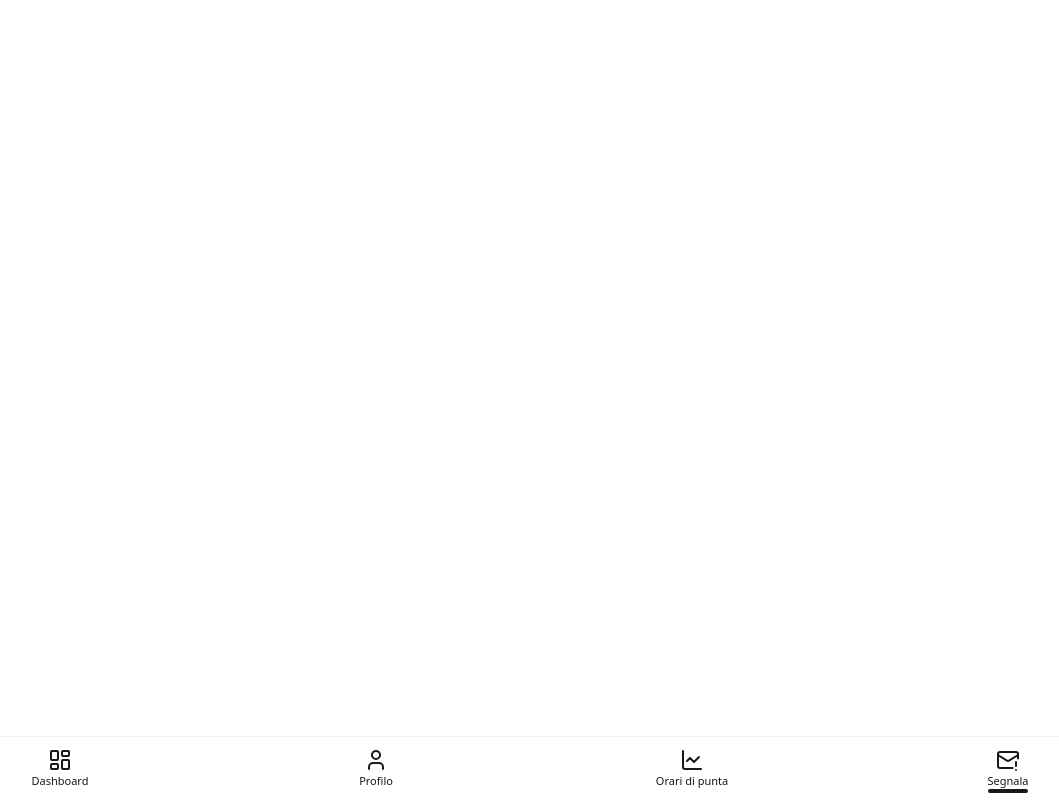
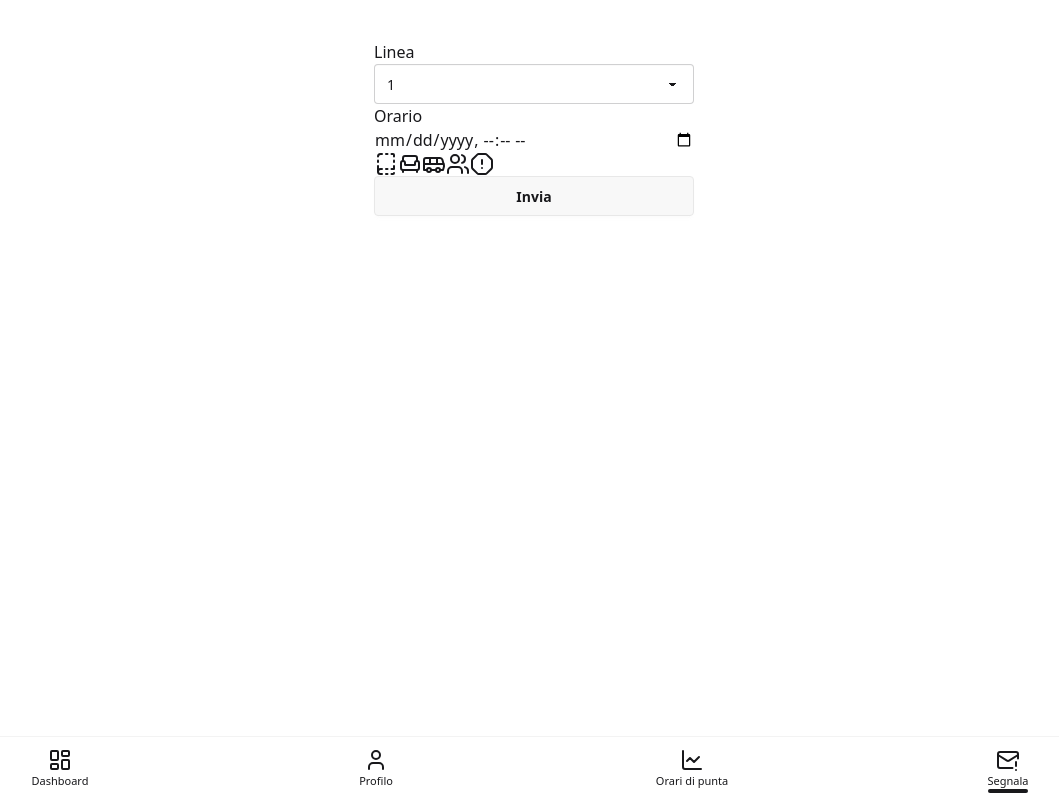
Before and after one commit to LucaDonatellis/ChronoBus, a SvelteKit app: page /report in a window 1280 px wide. Shown: the whole page, without its empty margins (106-1165 px from the left). Built offline with nearby package versions, Linux system fonts and the light colour scheme.

Commit message:
feat: ui, api, implementation, documentation reports

```diff
--- /dev/null
+++ b/src/routes/API/v1/report/+server.js
@@ -0,0 +1,53 @@
+import mongoose from 'mongoose';
+import jwt from "jsonwebtoken";
+
+const JWT_SECRET = 'a_secret_key';
+
+// Connessione a MongoDB
+mongoose.connect('mongodb+srv://lorenzociroluongo:QvmW8bxBiyZIpDRo@cluster0.dthxrpi.mongodb.net/?retryWrites=true&w=majority&appName=Cluster0');
+
+import { json } from '@sveltejs/kit';
+
+// 2. Definizione schema e modello
+const reportSchema = new mongoose.Schema({
+    line: { type: String, required: true },
+    time: { type: Number, required: true },
+    crowdedness: {
+        type: String,
+        enum: ['almost_empty', 'empty_seats', 'seats_full', 'crowded', 'overcrowded'],
+        required: true
+    }
+});
+
+const Report = mongoose.models.Report || mongoose.model('Report', reportSchema);
+
+// 3. Metodo POST per salvare i dati
+export async function POST({ request }) {
+    try {
+        const data = await request.json();
+        const { line, time, crowdedness } = data;
+
+        if (!line || typeof time !== 'number' || !['low', 'medium', 'high'].includes(crowdedness)) {
+            return json({ error: 'Invalid data' }, { status: 400 });
+        }
+
+
+        const report = new Report({ line, time, crowdedness });
+        await report.save();
+
+        return json({ message: 'Report saved successfully' }, { status: 201 });
+    } catch (err) {
+        console.error('Error saving report:', err);
+        return json({ error: 'Server error' }, { status: 500 });
+    }
+}
+
+export async function GET() {
+    try {
+        const reports = await Report.find().sort({ time: -1 }).lean();
+        return json(reports, { status: 200 });
+    } catch (err) {
+        console.error('Error fetching reports:', err);
+        return json({ error: 'Server error' }, { status: 500 });
+    }
+}
--- /dev/null
+++ b/src/routes/API/v1/report/[id]/+server.js
@@ -0,0 +1,54 @@
+import mongoose from 'mongoose';
+import jwt from "jsonwebtoken";
+
+const JWT_SECRET = 'a_secret_key';
+
+mongoose.connect('mongodb+srv://lorenzociroluongo:QvmW8bxBiyZIpDRo@cluster0.dthxrpi.mongodb.net/?retryWrites=true&w=majority&appName=Cluster0');
+
+import { json } from '@sveltejs/kit';
+
+// 2. Definizione schema e modello
+const reportSchema = new mongoose.Schema({
+    line: { type: String, required: true },
+    time: { type: Number, required: true },
+    crowdedness: {
+        type: String,
+        enum: ['almost_empty', 'empty_seats', 'seats_full', 'crowded', 'overcrowded'],
+        required: true
+    }
+});
+
+const Report = mongoose.models.Report || mongoose.model('Report', reportSchema);
+
+
+export async function GET({ params }) {
+    const { id } = params;
+
+    try {
+        const report = await Report.findById(id).lean();
+        if (!report) {
+            return json({ error: 'Report not found' }, { status: 404 });
+        }
+
+        return json(report, { status: 200 });
+    } catch (err) {
+        console.error('Error fetching report:', err);
+        return json({ error: 'Invalid ID or server error' }, { status: 500 });
+    }
+}
+
+export async function DELETE({ params }) {
+    const { id } = params;
+
+    try {
+        const deleted = await Report.findByIdAndDelete(id);
+        if (!deleted) {
+            return json({ error: 'Report not found' }, { status: 404 });
+        }
+
+        return json({ message: 'Report deleted successfully' }, { status: 200 });
+    } catch (err) {
+        console.error('Error deleting report:', err);
+        return json({ error: 'Invalid ID or server error' }, { status: 500 });
+    }
+}
--- a/src/routes/report/+page.svelte
+++ b/src/routes/report/+page.svelte
@@ -0,0 +1,83 @@
+<script>
+    import {OctagonAlert, Bus, BookDashed, Armchair, Users} from "@lucide/svelte"
+	const lines = ['1', '2', '3', '4', '5', '5/', 'CM'];
+	let line = $state();
+	let time = $state();
+	let crowdedness = $state();
+
+    let message = $state();
+    let success = $state();
+    let error = $state();
+
+    async function sendReport() {
+		try {
+			const res = await fetch('/API/v1/report', {
+				method: 'POST',
+				headers: {
+					'Content-Type': 'application/json'
+				},
+				body: JSON.stringify({ line, time,crowdedness })
+			});
+			const data = await res.json();
+
+			if (res.ok && data.token) {
+				message = data.message || 'Login eseguito!';
+				success = true;
+				setTimeout(() => {
+					window.location.href = '/dashboard';
+				}, 1200);
+			} else {
+			}
+		} catch (err) {
+			success = false;
+			error = 'Errore di rete';
+		}
+	}
+</script>
+
+<div class="flex flex-col items-center gap-4 pt-10">
+	<div class="w-80">
+		<div>
+			<h3>Linea</h3>
+			<select class="select w-full" bind:value={line}>
+				{#each lines as line}
+					<option value={line}> {line}</option>
+				{/each}
+			</select>
+		</div>
+		<div>
+			<h3>Orario</h3>
+			<input type="datetime-local" class="w-full" bind:value={time} />
+		</div>
+		<div class="flex">
+			<BookDashed
+				onclick={() => {
+					crowdedness = 'almost_empty';
+				}}
+			/>
+			<Armchair
+				onclick={() => {
+					crowdedness = 'empty_seats';
+				}}
+			/>
+			<Bus
+				onclick={() => {
+					crowdedness = 'seats_full';
+				}}
+			/>
+			<Users
+				onclick={() => {
+					crowdedness = 'crowded';
+				}}
+			/>
+			<OctagonAlert
+				onclick={() => {
+					crowdedness = 'overcrowded';
+				}}
+			/>
+		</div>
+		<button class="btn w-full" onclick={sendReport}>Invia</button>
+	</div>
+</div>
+{crowdedness}
+{error} {message} {success}
--- /dev/null
+++ b/static/api.yaml
@@ -0,0 +1,110 @@
+openapi: 3.0.3
+info:
+  title: API per ChronoBus
+  version: 1.0.0
+
+paths:
+  /reports:
+    get:
+      summary: Get all reports
+      responses:
+        '200':
+          description: List of all reports
+          content:
+            application/json:
+              schema:
+                type: array
+                items:
+                  $ref: '#/components/schemas/Report'
+
+    post:
+      summary: Create a new report
+      requestBody:
+        required: true
+        content:
+          application/json:
+            schema:
+              $ref: '#/components/schemas/NewReport'
+      responses:
+        '201':
+          description: Report created successfully
+          content:
+            application/json:
+              schema:
+                type: object
+                properties:
+                  message:
+                    type: string
+        '400':
+          description: Invalid input
+        '500':
+          description: Server error
+
+  /reports/{id}:
+    get:
+      summary: Get a report by ID
+      parameters:
+        - name: id
+          in: path
+          required: true
+          schema:
+            type: string
+      responses:
+        '200':
+          description: Report found
+          content:
+            application/json:
+              schema:
+                $ref: '#/components/schemas/Report'
+        '404':
+          description: Report not found
+        '500':
+          description: Server error
+
+    delete:
+      summary: Delete a report by ID
+      parameters:
+        - name: id
+          in: path
+          required: true
+          schema:
+            type: string
+      responses:
+        '200':
+          description: Report deleted successfully
+        '404':
+          description: Report not found
+        '500':
+          description: Server error
+
+components:
+  schemas:
+    Report:
+      type: object
+      properties:
+        _id:
+          type: string
+        line:
+          type: string
+        time:
+          type: integer
+          description: UNIX timestamp
+        crowdedness:
+          type: string
+          enum: [low, medium, high]
+        __v:
+          type: integer
+      required: [_id, line, time, crowdedness]
+
+    NewReport:
+      type: object
+      properties:
+        line:
+          type: string
+        time:
+          type: integer
+          description: UNIX timestamp
+        crowdedness:
+          type: string
+          enum: [low, medium, high]
+      required: [line, time, crowdedness]
```
